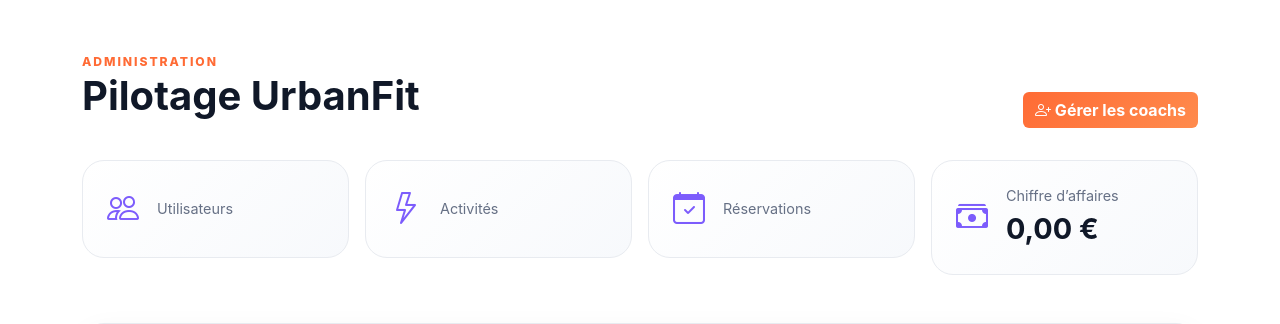
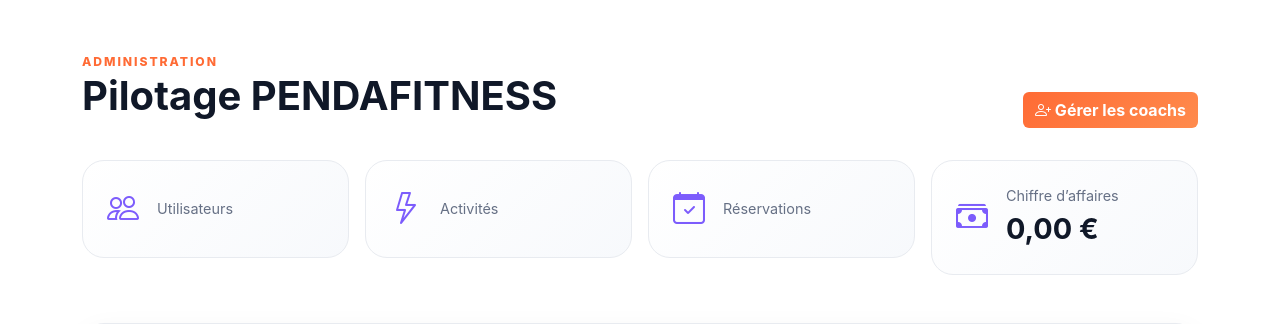
Before and after one commit to ledapen/ECF-URBANFIT, a PHP site: template app/views/admin/dashboard.php in a window 1280 px wide. Shown: the part 68-392 px from the top of the page. Run offline with PHP 8.4, Linux system fonts and the light colour scheme; the template is opened without the code that fills it: most values are stand-ins (such as "Sample title", 1, 10 or a date in 2020); data that the repository does not hold is empty.

Commit message:
Rename UrbanFit to PENDAFITNESS on admin dashboard

```diff
--- a/app/views/admin/dashboard.php
+++ b/app/views/admin/dashboard.php
@@ -1 +1 @@
-<main class="container py-5"><div class="dashboard-head"><div><span class="eyebrow">ADMINISTRATION</span><h1 class="fw-bold">Pilotage UrbanFit</h1></div><a href="/admin/equipe" class="btn btn-accent"><i class="bi bi-person-plus"></i> Gérer les coachs</a></div><div class="row g-3 mb-5"><?php foreach([['Utilisateurs',$stats['users'],'bi-people'],['Activités',$stats['activities'],'bi-lightning'],['Réservations',$stats['reservations'],'bi-calendar-check'],['Chiffre d’affaires',number_format($stats['revenue'],2,',',' ').' €','bi-cash-stack']] as $s): ?><div class="col-md-6 col-lg-3"><div class="stat-card"><i class="bi <?=$s[2]?>"></i><div><span><?=$s[0]?></span><strong><?=$s[1]?></strong></div></div></div><?php endforeach; ?></div><div class="form-card"><h3 class="fw-bold">Réservations par activité</h3><canvas id="adminChart" height="100"></canvas></div><script>window.urbanfitChart=<?=json_encode($chart,JSON_UNESCAPED_UNICODE)?>;</script></main>
+<main class="container py-5"><div class="dashboard-head"><div><span class="eyebrow">ADMINISTRATION</span><h1 class="fw-bold">Pilotage PENDAFITNESS</h1></div><a href="/admin/equipe" class="btn btn-accent"><i class="bi bi-person-plus"></i> Gérer les coachs</a></div><div class="row g-3 mb-5"><?php foreach([['Utilisateurs',$stats['users'],'bi-people'],['Activités',$stats['activities'],'bi-lightning'],['Réservations',$stats['reservations'],'bi-calendar-check'],['Chiffre d’affaires',number_format($stats['revenue'],2,',',' ').' €','bi-cash-stack']] as $s): ?><div class="col-md-6 col-lg-3"><div class="stat-card"><i class="bi <?=$s[2]?>"></i><div><span><?=$s[0]?></span><strong><?=$s[1]?></strong></div></div></div><?php endforeach; ?></div><div class="form-card"><h3 class="fw-bold">Réservations par activité</h3><canvas id="adminChart" height="100"></canvas></div><script>window.urbanfitChart=<?=json_encode($chart,JSON_UNESCAPED_UNICODE)?>;</script></main>
```
